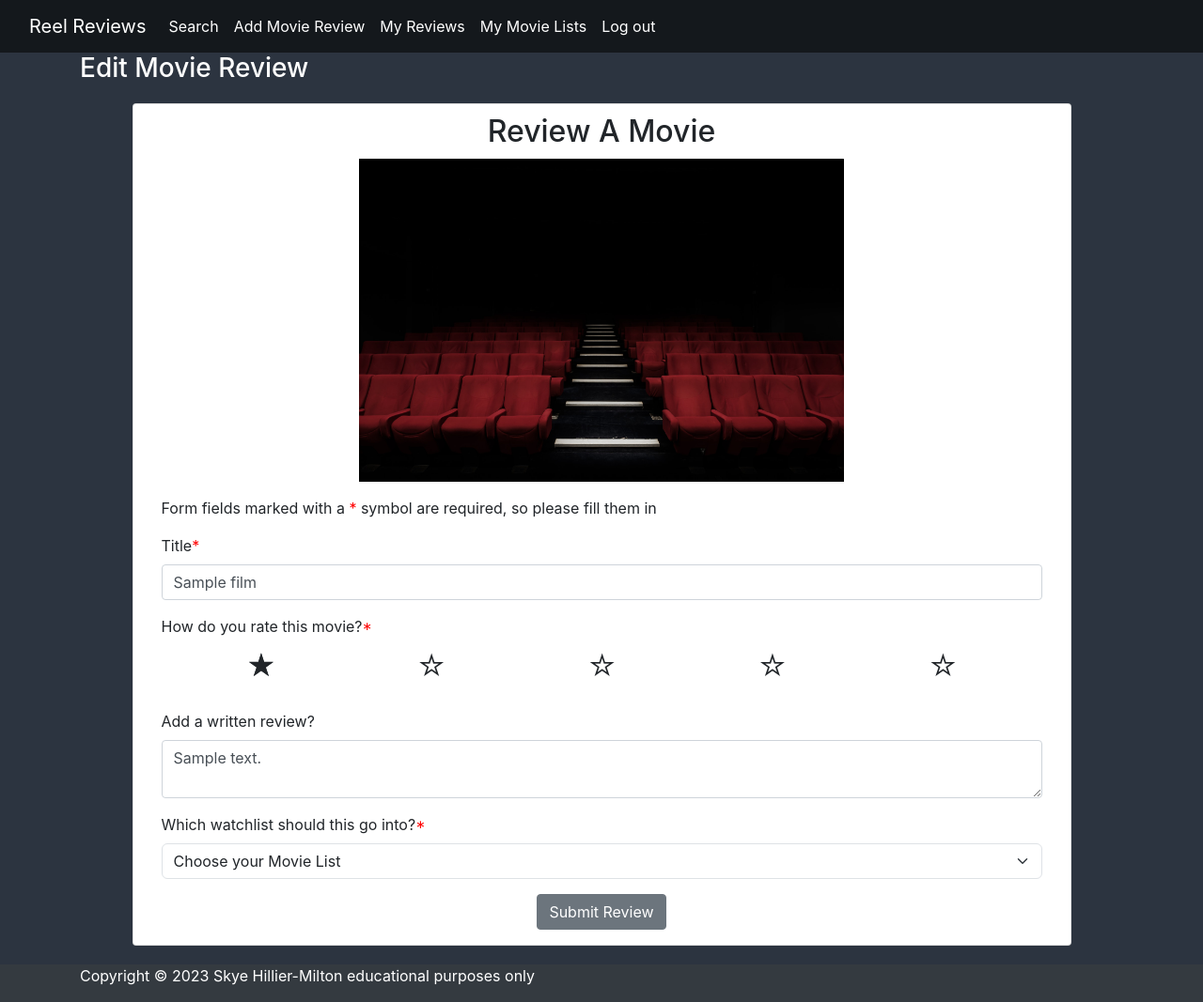
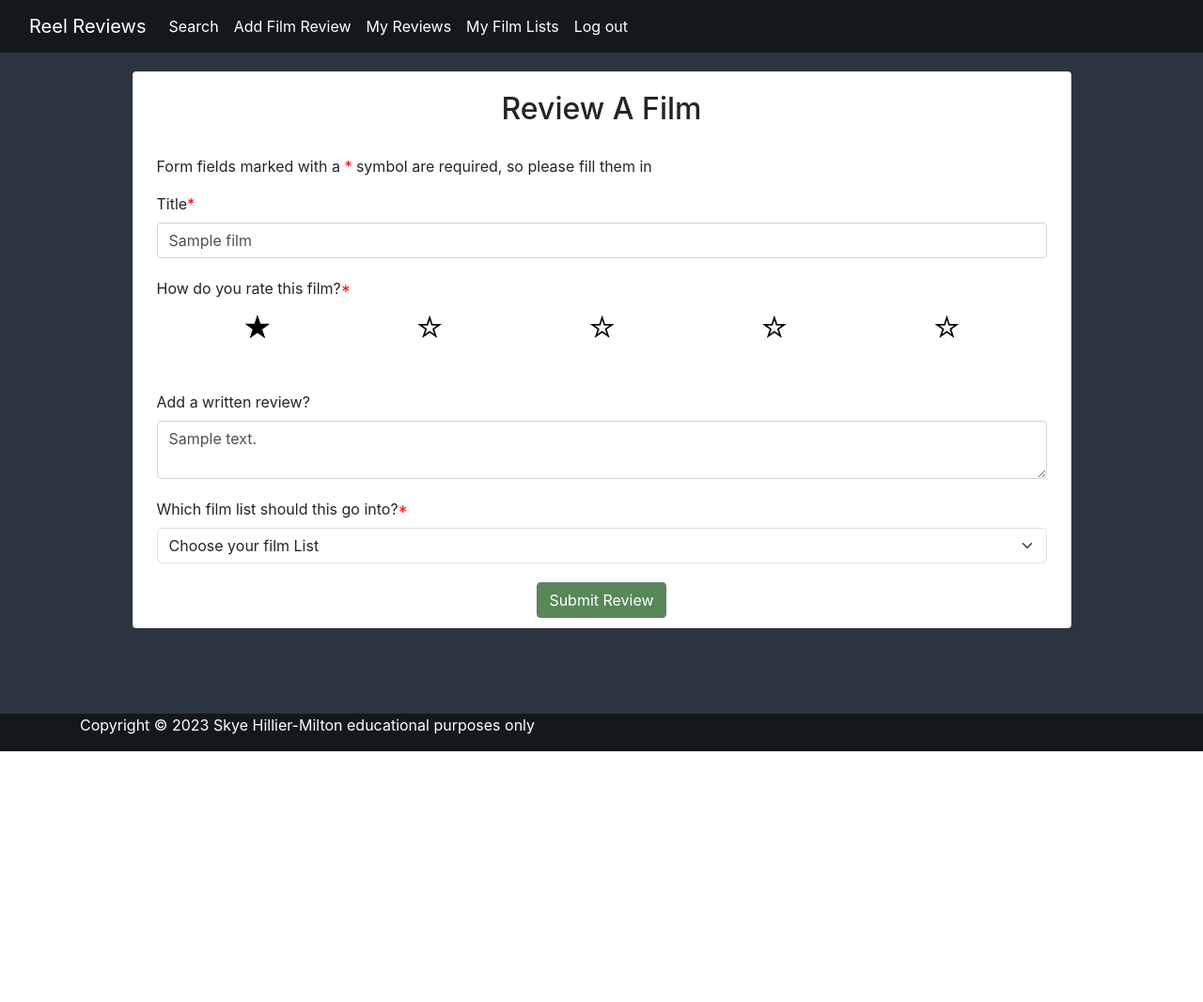
Before and after one commit to SkyeH-M/Film-review-site, a Flask app: page /edit_film/1 in a window 1280 px wide. Shown: the whole page at 94% size. After the commit the page ends 800 px from the top, so only its background shows below. Run offline with Flask 3, Linux system fonts and the light colour scheme; a user stored in the database is signed in; tables that the repository leaves empty hold one stand-in row (values such as "Sample post"); some libraries are stand-ins or nearby versions.

Commit message:
Styling site in progress

```diff
--- a/filmreview/static/css/style.css
+++ b/filmreview/static/css/style.css
@@ -16,6 +16,7 @@ main {
 .page-footer {
   color: white;
   margin-top: 20px;
+  background-color:#14181c;
 }
 
 #flashMessage {
@@ -131,7 +132,8 @@ body {
 .flashes {
   margin-top: 20px;
   margin-bottom: 20px;
-  background: rgb(166, 124, 225);
+  /* background: rgb(166, 124, 225); */
+  background: rgb(133 139 180);
   border-style: solid;
 }
 
@@ -153,24 +155,30 @@ body {
 }
 
 .welcome-message {
-  font-size: 1.8rem;
+  font-size: 1.7rem;
   margin-top: 20px;
   margin-bottom: 20px;
   color: white;
 }
 
 #indexPosterImg img {
-  margin-bottom: 10px;
+  margin-bottom: 30px;
 }
 
 #indexIntro {
-  background-color: #727E71;
+  /* background-color: #727E71; */
+  background-color: whitesmoke;
   margin: auto;
 }
 
-#indexIntro h3{
+#indexIntro h2{
   font-size: 1.2rem;
-  color: white;
+  color: black;
+}
+
+#indexIntro h3 {
+  color: black;
+  font-size: 1rem;
 }
 
 .navbar {
@@ -185,6 +193,102 @@ body {
   color: white;
 }
 
+.nav-link:focus, .nav-link:hover {
+  color: rgb(146, 146, 185);
+}
+
+.navbar-brand:focus, .navbar-brand:hover {
+  color: rgb(146, 146, 185);
+}
+
 .navbar-toggler span {
   color: white !important;
 }
+
+.form-signin {
+  margin-top: 30px;
+}
+
+.form-signin h4 {
+  font-size: 1.3rem;
+  margin-bottom: 20px;
+}
+
+#loginBtn {
+  margin: auto;
+  margin-top: 20px;
+  background-color: white;
+  color: black;
+}
+
+#loginBtn:hover {
+  /* change to blue shade? */
+  background-color: rgb(135, 176, 135);
+}
+
+.sign-up {
+  margin-top: 20px;
+  margin-bottom: 20px;
+}
+
+.sign-up-form h4 {
+  font-size: 1.3rem;
+  text-align: center;
+}
+
+#sign-up-btn {
+  margin: auto;
+  background-color: white;
+  color: black;
+}
+
+#sign-up-btn:hover {
+  background-color: rgb(135, 176, 135);
+}
+
+#film-review-form-title {
+  font-size: 1.5rem;
+}
+
+.rating {
+  color: black;
+}
+
+#reviewSubmit {
+  background-color:rgb(88, 135, 88);
+  color: white;
+}
+
+/* Make button enlarge on hover */
+.btn {
+  cursor: pointer;
+  transition: .2s ease-in-out 0s;
+}
+
+.btn:hover {
+  transform: scale(1.1);
+}
+
+#add-list-btn {
+  background-color:rgb(88, 135, 88);
+  color: white;
+}
+
+.add-watchlist-container h3 {
+  margin-top: 20px;
+}
+
+.form-group {
+  padding: 10px;
+  margin-bottom: 0;
+}
+
+.watchlist-card {
+  margin: auto;
+}
+
+#edit-list-title {
+  font-size: 1.7rem;
+  text-align: center;
+  margin-top: 20px;
+}
--- a/filmreview/templates/base.html
+++ b/filmreview/templates/base.html
@@ -36,13 +36,13 @@
                     <a class="nav-link" href="{{ url_for('search') }}">Search</a>
                   </li>
                   <li class="nav-item">
-                    <a class="nav-link" href="{{ url_for('add_film') }}">Add Movie Review</a>
+                    <a class="nav-link" href="{{ url_for('add_film') }}">Add Film Review</a>
                   </li>
                   <li class="nav-item">
                     <a class="nav-link" href="{{ url_for('films') }}">My Reviews</a>
                   </li>
                   <li class="nav-item">
-                    <a class="nav-link" href="{{ url_for('watchlists') }}">My Movie Lists</a>
+                    <a class="nav-link" href="{{ url_for('watchlists') }}">My Film Lists</a>
                   </li>
                   <li class="nav-item">
                     <a class="nav-link" href="{{ url_for('logout') }}">Log out</a>
@@ -82,7 +82,7 @@
     </main>
 
     <!-- Footer -->
-    <footer class="page-footer bg-dark">
+    <footer class="page-footer">
         <div class="footer-copyright">
           <div class="container">
             <!-- Kerstin Martin, automatically update copyright year -->
--- a/filmreview/templates/edit_film.html
+++ b/filmreview/templates/edit_film.html
@@ -1,14 +1,13 @@
 {% extends "base.html" %}
 {% block content %}
 
-<h3>Edit Movie Review</h3>
 <div class="row card film-form-card">
   <form class="col-12 film-form" method="POST" action="{{ url_for('edit_film', film_id=film.id) }}">
       <div class="form-group col-12">
-          <h3 class="text-center">Review A Movie</h3>
-          <span id="filmPosterImg">
-              <img src="{{ url_for('static', filename='images/review-img.jpg')}}" class="card-img-top col-7 mx-auto d-block" alt="Movie poster image">
-          </span>
+          <h3 class="text-center">Review A Film</h3>
+           <!-- <span id="filmPosterImg">
+              <img src="{{ url_for('static', filename='images/review-img.jpg')}}" class="card-img-top col-7 mx-auto d-block" alt="film poster image">
+          </span> -->
       </div>
       <div class="form-group col-12">
           <p>Form fields marked with a <span class="requiredField">*</span> symbol are required, so please fill them in</p>
@@ -19,7 +18,7 @@
       </div>
       <div class="form-group col-12">
         <!-- Star Rating -->
-          <label for="starRating">How do you rate this movie?<span class="requiredField">*</span></label>
+          <label for="starRating">How do you rate this film?<span class="requiredField">*</span></label>
           <!-- https://bbbootstrap.com/snippets/bootstrap-rate-your-experience-template-star-ratings-30972576 -->
           <div class="col mb-3 rating" >
             <!-- cannot pre-populate star rating -->
@@ -38,9 +37,9 @@
       </div>
       <!-- watchlist_id -->
       <div class="form-group col-12">
-        <label for="watchlist_id">Which watchlist should this go into?<span class="requiredField">*</span></label>
-        <select class="form-select" id="watchlist_id" name="watchlist_id" aria-label="Select which watchlist to append to" required>
-          <option selected>Choose your Movie List</option>
+        <label for="watchlist_id">Which film list should this go into?<span class="requiredField">*</span></label>
+        <select class="form-select" id="watchlist_id" name="watchlist_id" aria-label="Select which film list to append to" required>
+          <option selected>Choose your film List</option>
           {% for watchlist in watchlists %}
               <option value="{{ watchlist.id}}">{{ watchlist.list_name}}</option>
           {% endfor %}
--- a/filmreview/templates/index.html
+++ b/filmreview/templates/index.html
@@ -4,8 +4,10 @@
 <span id="indexPosterImg">
     <img src="{{ url_for('static', filename='images/indexImg.png') }}" class="card-img-top col-12 mx-auto d-block" alt="Index poster image">
 </span>
-<div id="indexIntro">
-    <h3>Create an account and login to access our film search page and leave reviews for your most recent watches</h3>
+<div id="indexIntro" class="text-center">
+    <h2>Create an account and login to access our film search page and leave reviews for your most recent watches</h3>
+    <h2>Make Film Lists to organise your reviews, then edit or delete a review whenever you change your mind</h3>
+    <h3>Start sharing your Reel Reviews now...</h3>
     <!-- <p class="text-center" id="indexP">Please create a Movie List to begin reviewing</p> -->
 </div>
 <!-- <a href="{{ url_for('add_watchlist') }}" type="button" class="btn text-center" id="createFirstList">Create your first list</a> -->
```
Also changed, not shown: filmreview/templates/add_film.html (+5 -5 lines), filmreview/templates/add_watchlist.html (+13 -29 lines), filmreview/templates/edit_watchlist.html (+7 -5 lines), filmreview/templates/login.html (+4 -7 lines), filmreview/templates/signup.html (+3 -5 lines).
